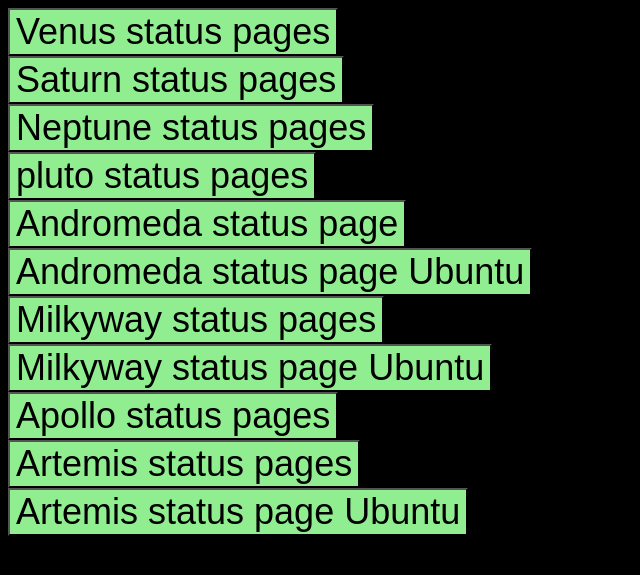
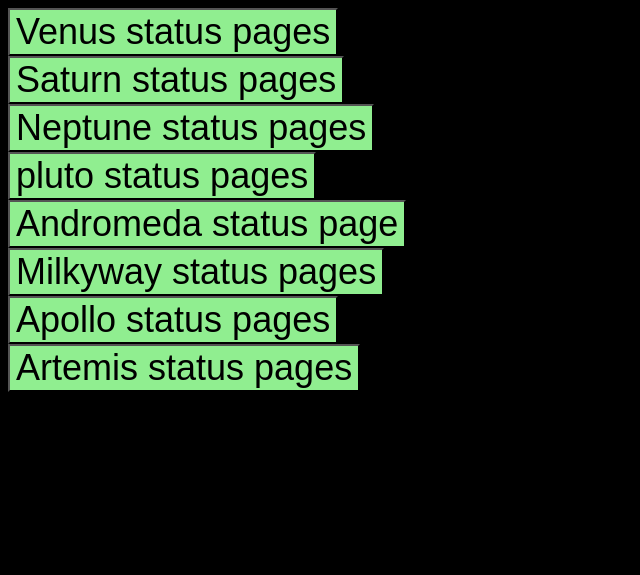
Before and after one commit to jrbooth3/www, a PHP site: page /serverstatus.php in a window 1280 px wide. Shown: the top 575 px of the page, without its empty margins (0-640 px from the left). Run offline with PHP 8.4, Linux system fonts and the light colour scheme.

Commit message:
01_25_21_17:01

```diff
--- a/www/serverstatus.php
+++ b/www/serverstatus.php
@@ -36,22 +36,10 @@ echo "function myFunctionandromeda() {";
 echo "window.open('http://andromeda:19999')";
 echo ";}";
 echo "</script><br>";
-echo "<button style='font-size : 36px; background-color:lightgreen' onclick='myFunctionandromeda2()'>Andromeda status page Ubuntu</button>";
-echo "<script>";
-echo "function myFunctionandromeda2() {";
-echo "window.open('http://andromeda:9090')";
-echo ";}";
-echo "</script><br>";
 echo "<button style='font-size : 36px; background-color:lightgreen' onclick='myFunctionmilkyway()'>Milkyway status pages</button>";
 echo "<script>";
 echo "function myFunctionmilkyway() {";
 echo "window.open('http://milkyway:19999')";
-echo ";}";
-echo "</script><br>";
-echo "<button style='font-size : 36px; background-color:lightgreen' onclick='myFunctionmilkyway2()'>Milkyway status page Ubuntu</button>";
-echo "<script>";
-echo "function myFunctionmilkyway2() {";
-echo "window.open('https://milkyway:9090')";
 echo ";}";
 echo "</script><br>";
 echo "<button style='font-size : 36px; background-color:lightgreen' onclick='myFunctionapollo()'>Apollo status pages</button>";
@@ -66,11 +54,5 @@ echo "function myFunctionartemis() {";
 echo "window.open('http://artemis:19999')";
 echo ";}";
 echo "</script><br>";
-echo "<button style='font-size : 36px; background-color:lightgreen' onclick='myFunctionartemis2()'>Artemis status page Ubuntu</button>";
-echo "<script>";
-echo "function myFunctionartemis2() {";
-echo "window.open('https://artemis:9090')";
-echo ";}";
-echo "</script><br>";
 ?>
 </html></body>
```
